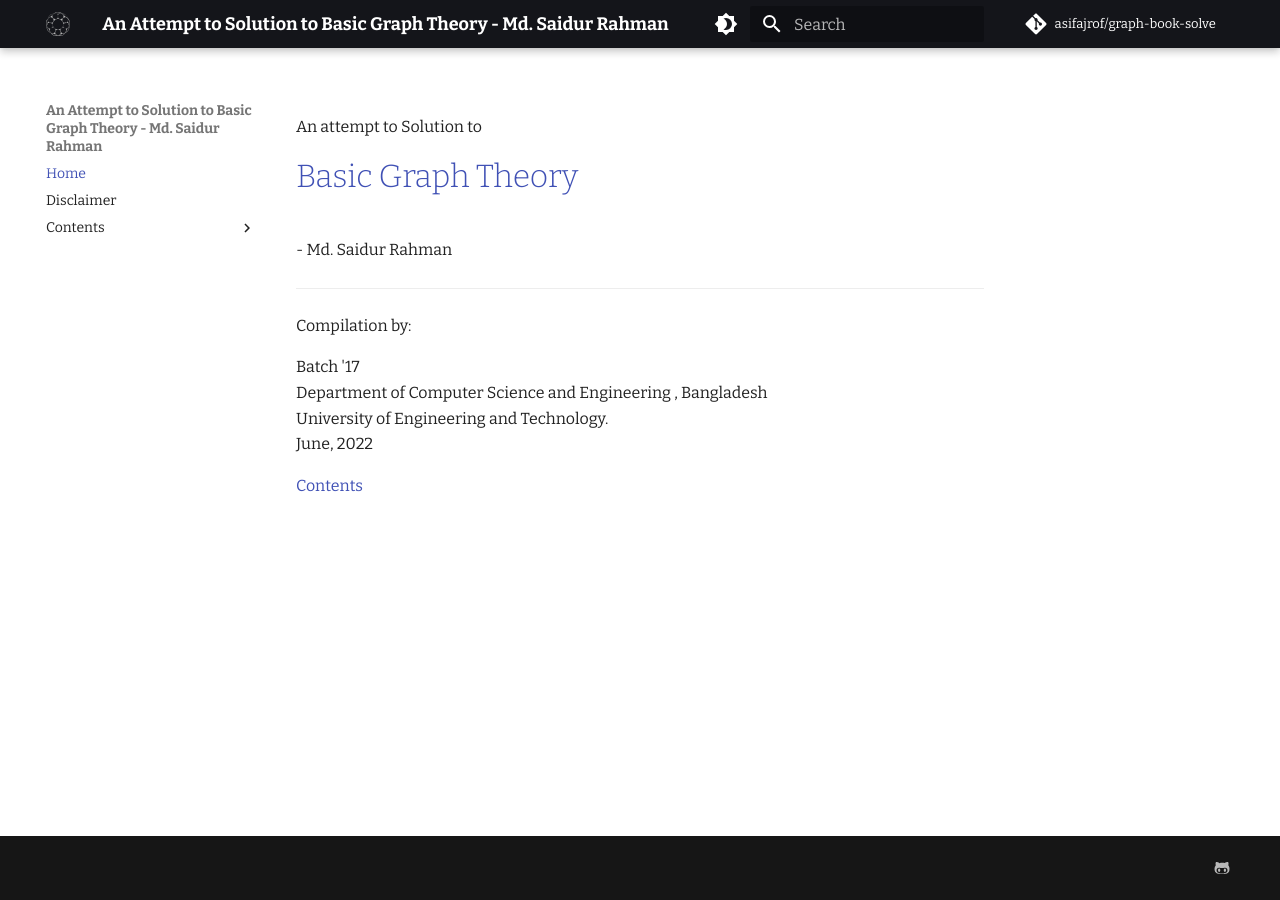
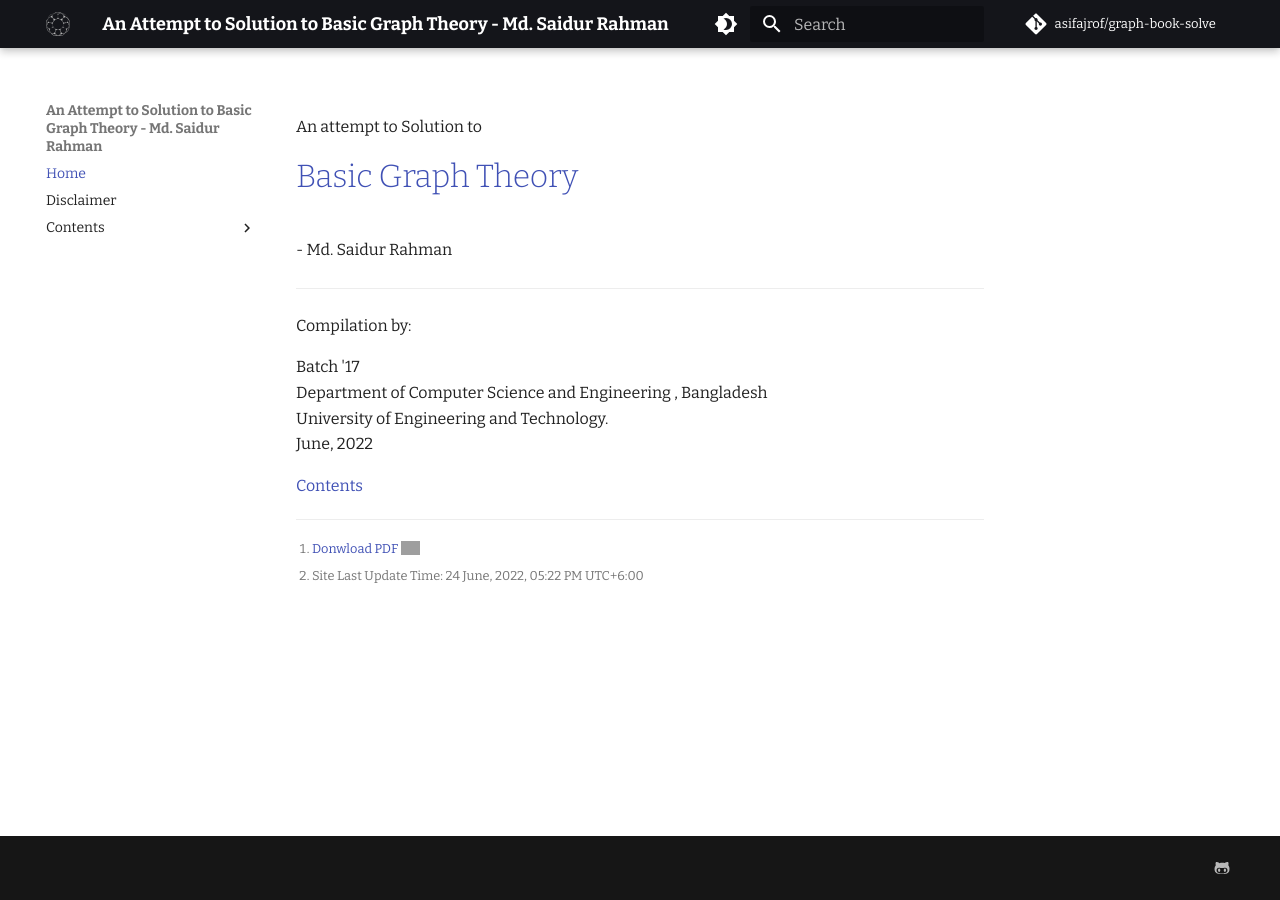
Before and after one commit to asifajrof/graph-book-solve, an MkDocs documentation site: the page built from docs/index.md, in a window 1280 px wide. Built offline with MkDocs 1.6.1 and Material for MkDocs 9.7.7, drawn with Linux system fonts in a browser that asks for light colours; comment, search, counter and statistics services are not loaded; grey boxes are pictures that could not be loaded.

Commit message:
index updated

```diff
--- a/docs/index.md
+++ b/docs/index.md
@@ -14,3 +14,10 @@ June, 2022
 [Contents]
 
 [Contents]: contents
+
+<div class="footnote">
+<hr> <ol>
+<li id="fn:1"> <p><a target="_blank" rel="noreferer" href=https://drive.google.com/drive/folders/1dsaEWwwOdobAez_-Y0l10XCi-z-6_kR2>Donwload PDF <span class="twemoji"><img src="https://raw.githubusercontent.com/squidfunk/mkdocs-material/master/material/.icons/fontawesome/solid/download.svg"></span></a></p> </li>
+<li id="fn:2"> <p>Site Last Update Time: 24 June, 2022, 05:22 PM UTC+6:00</p> </li>
+</ol>
+</div>
--- a/mkdocs.yml
+++ b/mkdocs.yml
@@ -69,7 +69,7 @@ markdown_extensions:
   # - admonition
   - attr_list
   # - def_list
-  # - footnotes
+  - footnotes
   # - meta
   - md_in_html
   - pymdownx.arithmatex:
```
